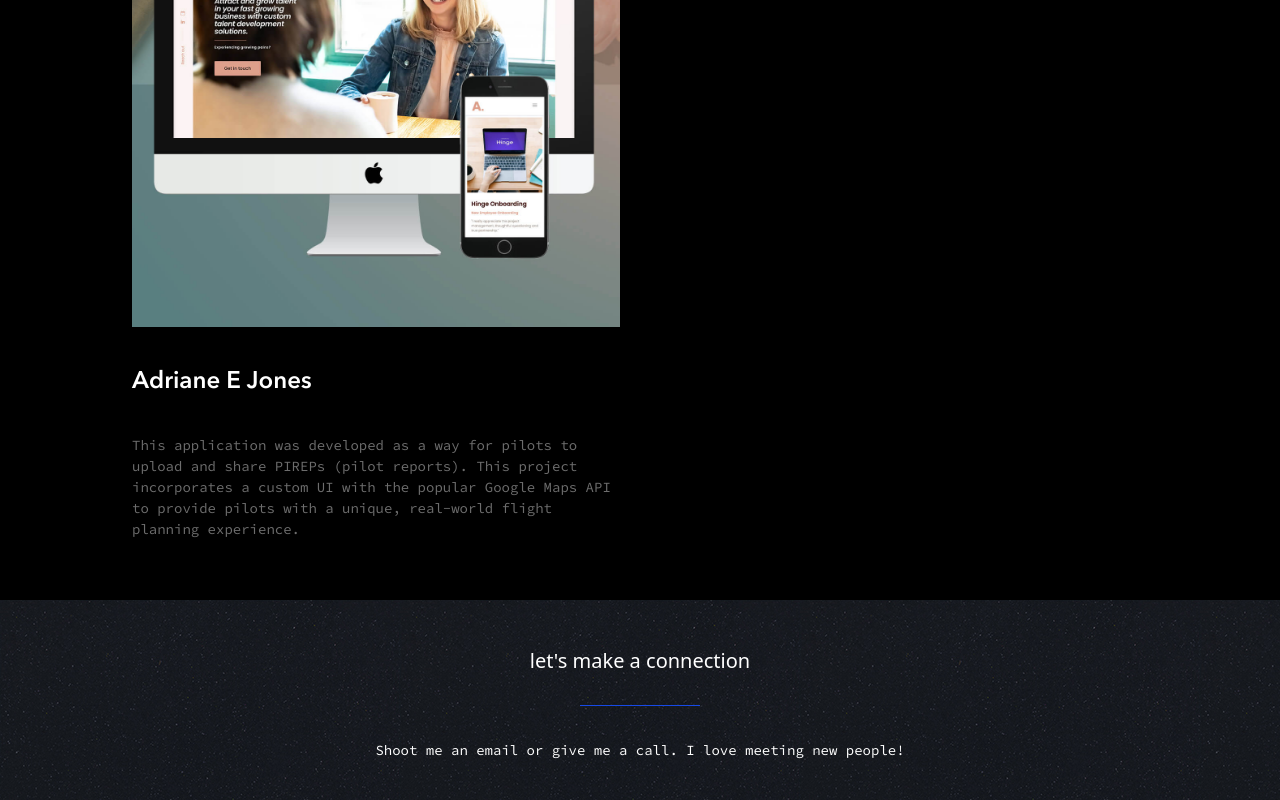
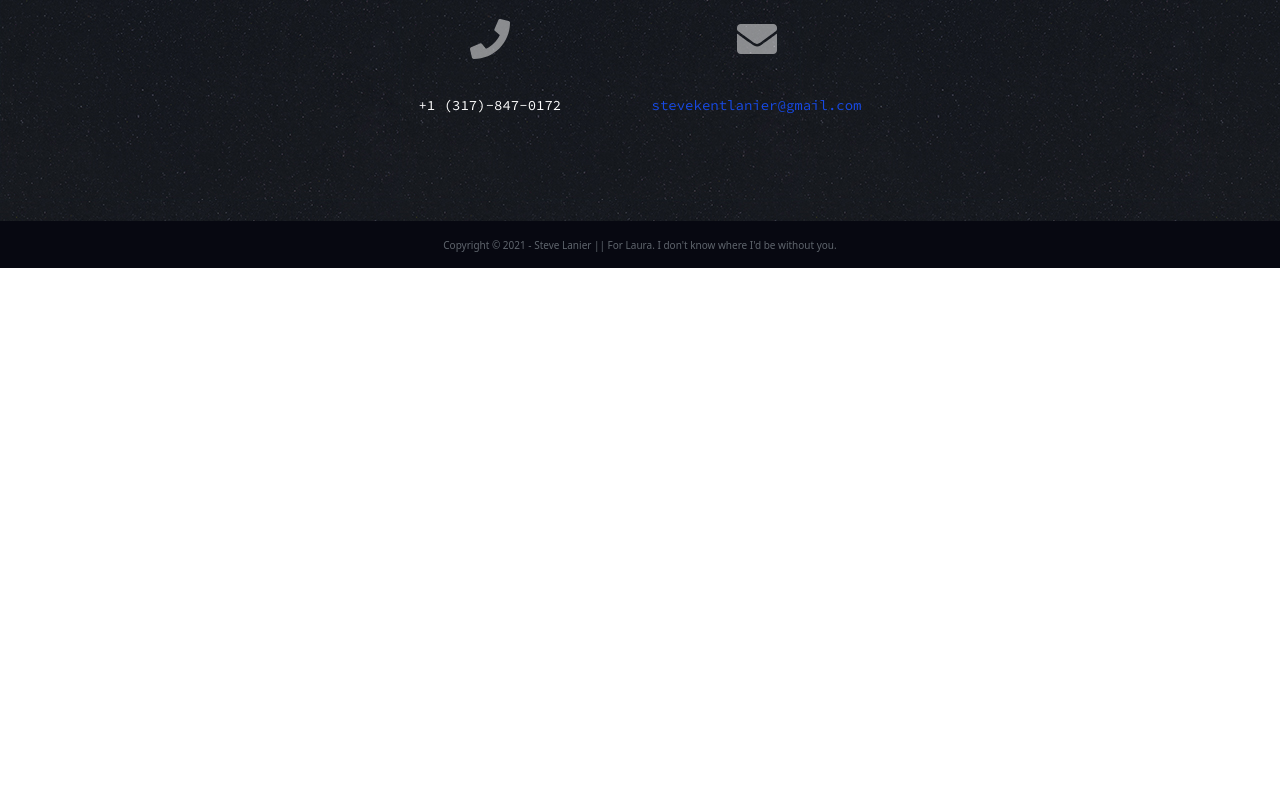
Before and after one commit to sklanier/Portfolio, a Next.js app: page / in a window 1280 px wide. Shown: the part 5528-6328 px from the top of the page. After the commit the page ends 5796 px from the top, so only its background shows below. Built offline with nearby package versions, Linux system fonts and the light colour scheme.

Commit message:
data removed

```diff
--- a/data/project_data.js
+++ b/data/project_data.js
@@ -133,22 +133,5 @@ export const project_data = [
         repo: 'https://github.com/labs13-intelliflight',
         image: '/assets/img/portfolio/fullsize/AdrianeJones.jpg'
     },
-    {
-        id: 8,
-        title: 'Adriane E Jones',
-        date: 'May 2020',
-        desc: 'This application was developed as a way for pilots to upload and share PIREPs (pilot reports). This project incorporates a custom UI with the popular Google Maps API to provide pilots with a unique, real-world flight planning experience.',
-        tech: [
-            'Google Maps API',
-            'ReactJS',
-            'Auth0',
-            'Render',
-            'PostgreSQL',
-            'NodeJS'
-        ],
-        link: 'https://www.intelliflight.app/',
-        repo: 'https://github.com/labs13-intelliflight',
-        image: '/assets/img/portfolio/fullsize/AdrianeJones.jpg'
-    },
 
 ]
```
